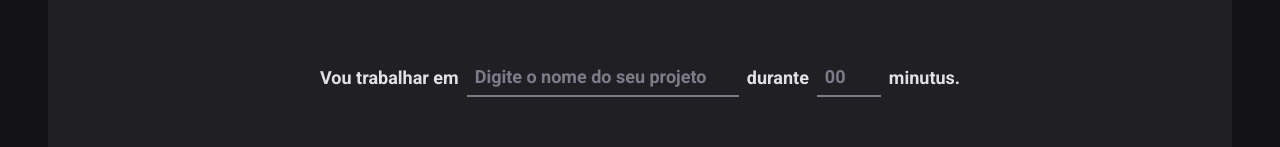
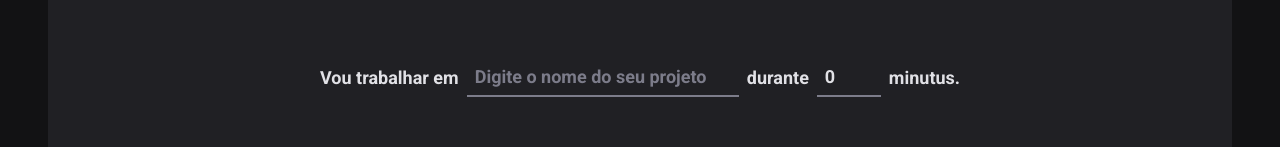
Before and after one commit to LucasCurty/SPA-React, a React (Vite) app: page / in a window 1280 px wide. Shown: the part 167-314 px from the top of the page. Built offline with nearby package versions, Linux system fonts and the light colour scheme.

Commit message:
Add zod and typing on status

```diff
--- a/package.json
+++ b/package.json
@@ -10,12 +10,14 @@
     "preview": "vite preview"
   },
   "dependencies": {
+    "@hookform/resolvers": "^3.1.1",
     "phosphor-react": "^1.4.1",
     "react": "^18.2.0",
     "react-dom": "^18.2.0",
     "react-hook-form": "^7.45.2",
     "react-router-dom": "^6.14.1",
-    "styled-components": "^6.0.3"
+    "styled-components": "^6.0.3",
+    "zod": "^3.21.4"
   },
   "devDependencies": {
     "@rocketseat/eslint-config": "^1.3.0",
--- a/src/pages/Home/index.tsx
+++ b/src/pages/Home/index.tsx
@@ -1,5 +1,7 @@
 import { Play } from 'phosphor-react'
 import { useForm } from 'react-hook-form'
+import * as zod from 'zod'
+import { zodResolver } from '@hookform/resolvers/zod'
 import {
   CountdownContainer,
   FormContainer,
@@ -10,11 +12,30 @@
   MinutesAmoutInput,
 } from './styles'
 
+const newCycleFormValidationSchema = zod.object({
+  task: zod.string().min(1, 'Informe a tarefa'),
+  minutesAmount: zod
+    .number()
+    .min(5, 'O intervalor precisa ser de no  minutos.')
+    .max(60, 'O intervalor precisa ser de no máximo 60 minutos.'),
+})
+
+type NewCycleFormData = zod.infer<typeof newCycleFormValidationSchema>
+
 export function Home() {
-  const { register, handleSubmit, watch } = useForm()
 
-  function handleCreateNewCycle(data: any) {
+
+  const { register, handleSubmit, watch, reset } = useForm({
+    resolver: zodResolver(newCycleFormValidationSchema),
+    defaultValues: {
+      task: '',
+      minutesAmount: 0,
+    },
+  })
+
+  function handleCreateNewCycle(data: NewCycleFormData) {
     console.log(data)
+    reset()
   }
 
   const task = watch('task')
```
Also changed, not shown: 1 other file (tests, documents, lock files or other folders).
